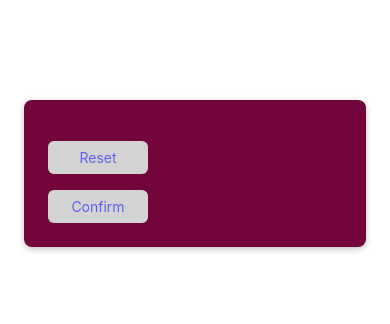
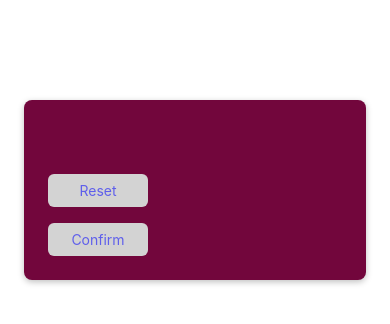
Before and after one commit to jvanleersum/React-Native-Guessing-Game, a React Native app: screen / in a window 390 px wide. Shown: the top 324 px of the page. Built offline with nearby package versions, Linux system fonts and the light colour scheme.

Commit message:
Styling input number

```diff
--- a/screens/StartGameScreen.js
+++ b/screens/StartGameScreen.js
@@ -29,6 +29,7 @@ const styles = StyleSheet.create({
     shadowOpacity: 0.25
   },
   numberInput: {
-
+    height: 50,
+    fontSize: 32
   }
 });
```
